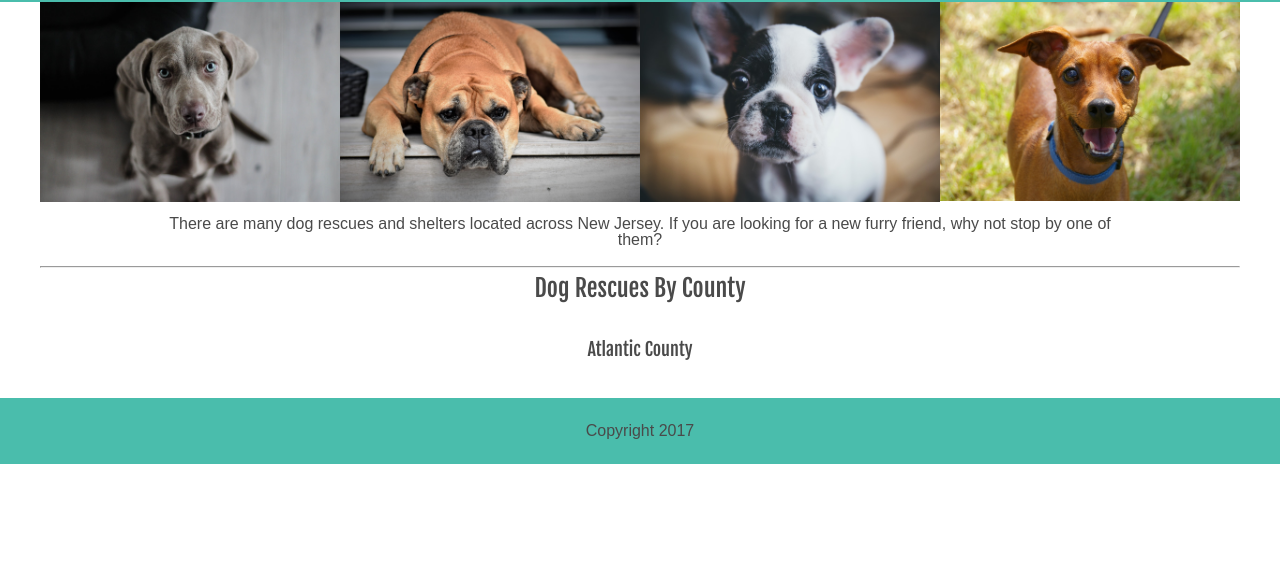
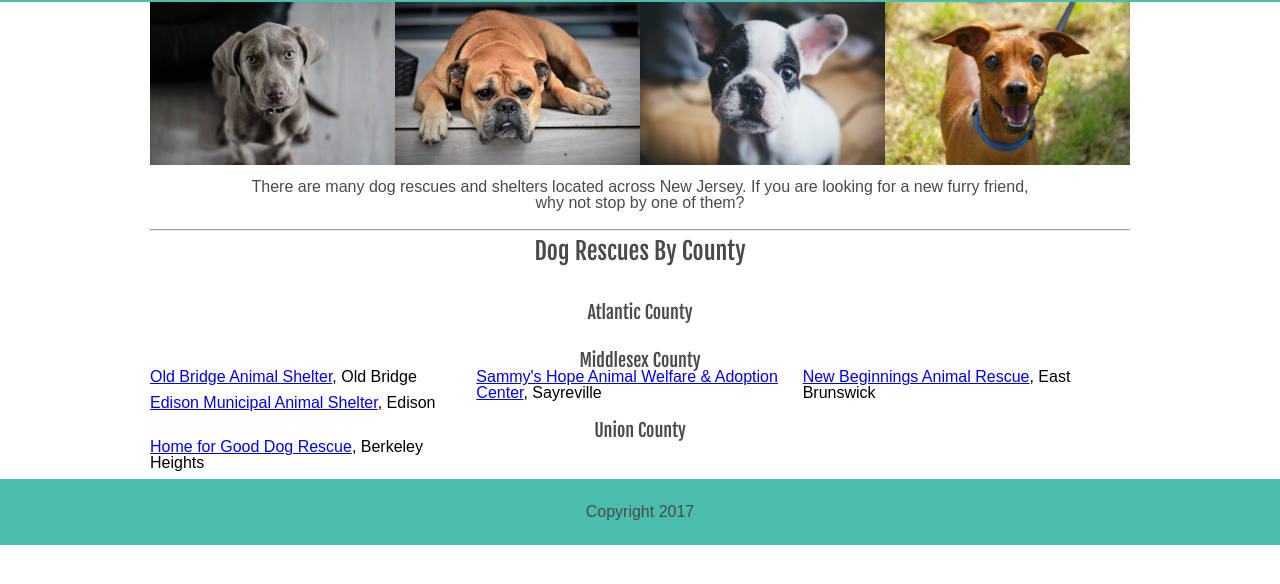
Before and after one commit to BrianneHostutler/dog-rescues, a website: page index.html in a window 1280 px wide. Shown: the part 88-672 px from the top of the page. Drawn offline with Linux system fonts and the light colour scheme; a web font is replaced by a local one.

Commit message:
start adding to listing

```diff
--- a/index.html
+++ b/index.html
@@ -60,10 +60,59 @@
 			</div>
 		</div>
 		<div class="row">
-			<div class="columns medium-6">
+			<div class="columns medium-4">
 
 			</div>
-			<div class="columns medium-6">
+			<div class="columns medium-4">
+
+			</div>
+			<div class="columns medium-4">
+
+			</div>
+		</div>
+	</div>
+
+<!-- MIDDLESEX -->
+	<div class="county">
+		<div class="row">
+			<div class="columns text-center">
+				<h3>Middlesex County</h3>
+			</div>
+		</div>
+		<div class="row">
+			<div class="columns medium-4">
+				<ul>
+					<li><a href="http://www.oldbridge.com/content/5146/5233/default.aspx">Old Bridge Animal Shelter</a>, Old Bridge</li>
+					<li><a href="http://edisonnj.org/departments/animal_shelter/index.php">Edison Municipal Animal Shelter</a>, Edison</li>
+				</ul>
+			</div>
+			<div class="columns medium-4">
+				<ul>
+					<li><a href="http://www.sammyshope.org/">Sammy's Hope Animal Welfare &amp; Adoption Center</a>, Sayreville </li>
+				</ul>
+			</div>
+			<div class="columns medium-4">
+				<ul>
+					<li><a href="http://www.newbeginningsanimalrescuenj.org/">New Beginnings Animal Rescue</a>, East Brunswick</li>
+				</ul>
+			</div>
+		</div>
+	</div>
+
+<!-- UNION -->
+	<div class="county">
+		<div class="row">
+			<div class="columns text-center">
+				<h3>Union County</h3>
+			</div>
+		</div>
+		<div class="row">
+			<div class="columns medium-4">
+				<ul>
+					<li><a href="https://homeforgooddogs.org/">Home for Good Dog Rescue</a>, Berkeley Heights</li>
+				</ul>
+			</div>
+			<div class="columns medium-4">
 
 			</div>
 		</div>
--- a/sass/style.scss
+++ b/sass/style.scss
@@ -56,7 +56,7 @@ $lightgray:#DFDCE3;
 
 /*GRID*/
 .row {
-	max-width:1200px;
+	max-width:980px;
 	margin: 0 auto;
 	clear:both;
 }
@@ -69,6 +69,7 @@ $lightgray:#DFDCE3;
 }
 .medium-4 {
 	width:33.3%;
+	float: left;
 }
 .medium-3 {
 	width:25%;
@@ -103,7 +104,7 @@ h3 {
 	font-family: $fjalla;
 	font-size: 18px;
 }
-p {
+p,li,a {
 	font-family: $cantarell;
 }
 .header-wrapper{
@@ -137,8 +138,15 @@ p {
 }
 
 
+
 .listing {
 	padding:0 20px;
+}
+.county {
+	margin-bottom: 30px;
+	li {
+		margin-bottom: 10px;
+	}
 }
 
 
```
Also changed, not shown: css/style.css.
